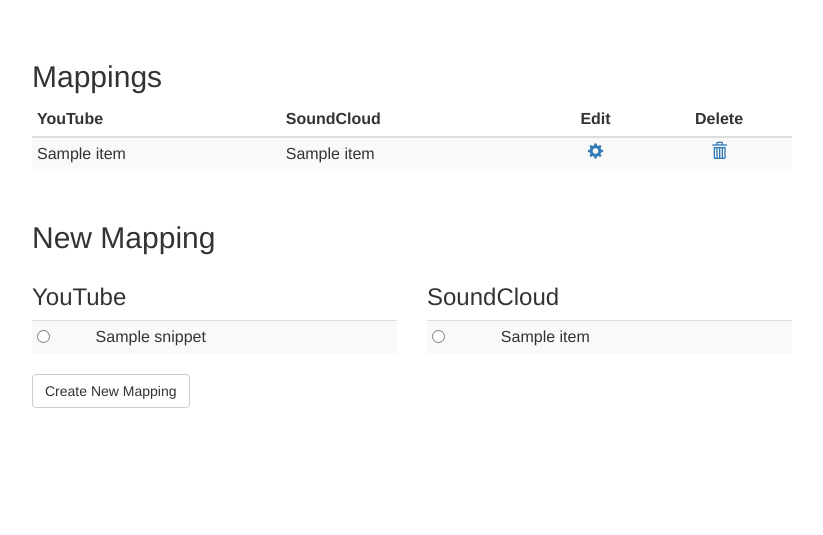
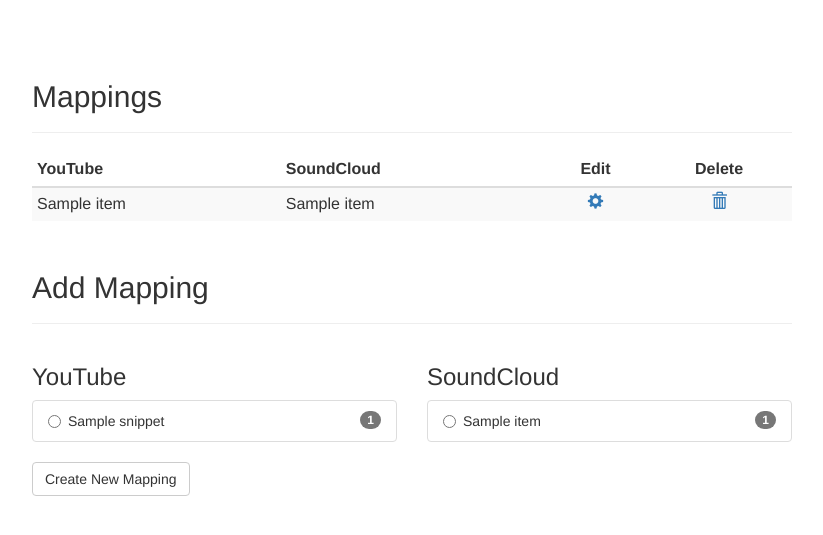
Before and after one commit to AdamPrimer/YouTube2SoundCloud, a Flask app: template templates/admin_playlist.html in a window 1280 px wide. Shown: the top 535 px of the page, without its empty margins (228-1051 px from the left). Run offline with Flask 2, Linux system fonts and the light colour scheme; the template is opened without the code that fills it: most values are stand-ins (such as "Sample title", 1, 10 or a date in 2020); some libraries are stand-ins or nearby versions.

Commit message:
Updated admin layout to be prettier and show playlist sizes

```diff
--- a/templates/admin_playlist.html
+++ b/templates/admin_playlist.html
@@ -9,11 +9,17 @@
     #mappings {
         margin-bottom: 50px;
     }
+    #admin-playlist .list-group-item .radio {
+        margin-top: 0px;
+        margin-bottom: 0px;
+    }
     </style>
     <div id='admin-playlist'>
-        <h2>Mappings</h2>
+        <div class='page-header'>
+            <h2>Mappings</h2>
+        </div>
 
-        <table id='mappings' class="table table-striped table-hover table-condensed">
+        <table id='mappings' class="table table-striped table-condensed">
         <thead>
         <tr>
             <th>YouTube</th>
@@ -36,35 +42,45 @@
         </tbody>
         </table>
 
-        <h2>New Mapping</h2>
+        <div class='page-header'>
+            <h2>Add Mapping</h2>
+        </div>
+
         <form method='POST'>
         <div class="row">
             <div class="col-md-6">
                 <h3>YouTube</h3>
 
-                <table class="table table-striped table-hover table-condensed">
-                <tbody>
+                <ul class="list-group">
                 {% for item in yt_lists %}
-                <tr>
-                    <td><input type='radio' name='youtube' value='{{ item.id }}' /></td>
-                    <td>{{ item.snippet.title }}</td>
-                </tr>
+                <li class="list-group-item">
+                    <span class="badge">{{ item.contentDetails.itemCount }}</span>
+                    <div class='radio'>
+                    <label>
+                        <input type='radio' name='youtube' value='{{ item.id }}' />
+                        {{ item.snippet.title }}
+                    </label>
+                    </div>
+                </li>
                 {% endfor %}
-                </tbody>
-                </table>
+                </ul>
             </div>
             <div class="col-md-6">
                 <h3>SoundCloud</h3>
-                <table class="table table-striped table-hover table-condensed">
-                <tbody>
+
+                <ul class="list-group">
                 {% for item in sc_lists %}
-                <tr>
-                    <td><input type='radio' name='soundcloud' value='{{ item.id }}' /></td>
-                    <td>{{ item.title }}</td>
-                </tr>
+                <li class="list-group-item">
+                    <span class="badge">{{ item.tracks|length }}</span>
+                    <div class='radio'>
+                    <label>
+                        <input type='radio' name='youtube' value='{{ item.id }}' />
+                        {{ item.title }}
+                    </label>
+                    </div>
+                </li>
                 {% endfor %}
-                </tbody>
-                </table>
+                </ul>
             </div>
         </div>
         <button type='submit' class='btn btn-default'>Create New Mapping</button>
--- a/youtube.py
+++ b/youtube.py
@@ -21,7 +21,7 @@
     def get_playlists(self, channel_id):
         url = "{}/playlists".format(self.api_base)
         req = requests.get(url, params={
-            'part': 'snippet',
+            'part': 'snippet,contentDetails',
             'channelId': channel_id,
             'maxResults': 50,
             'key': self.api_key,
```
